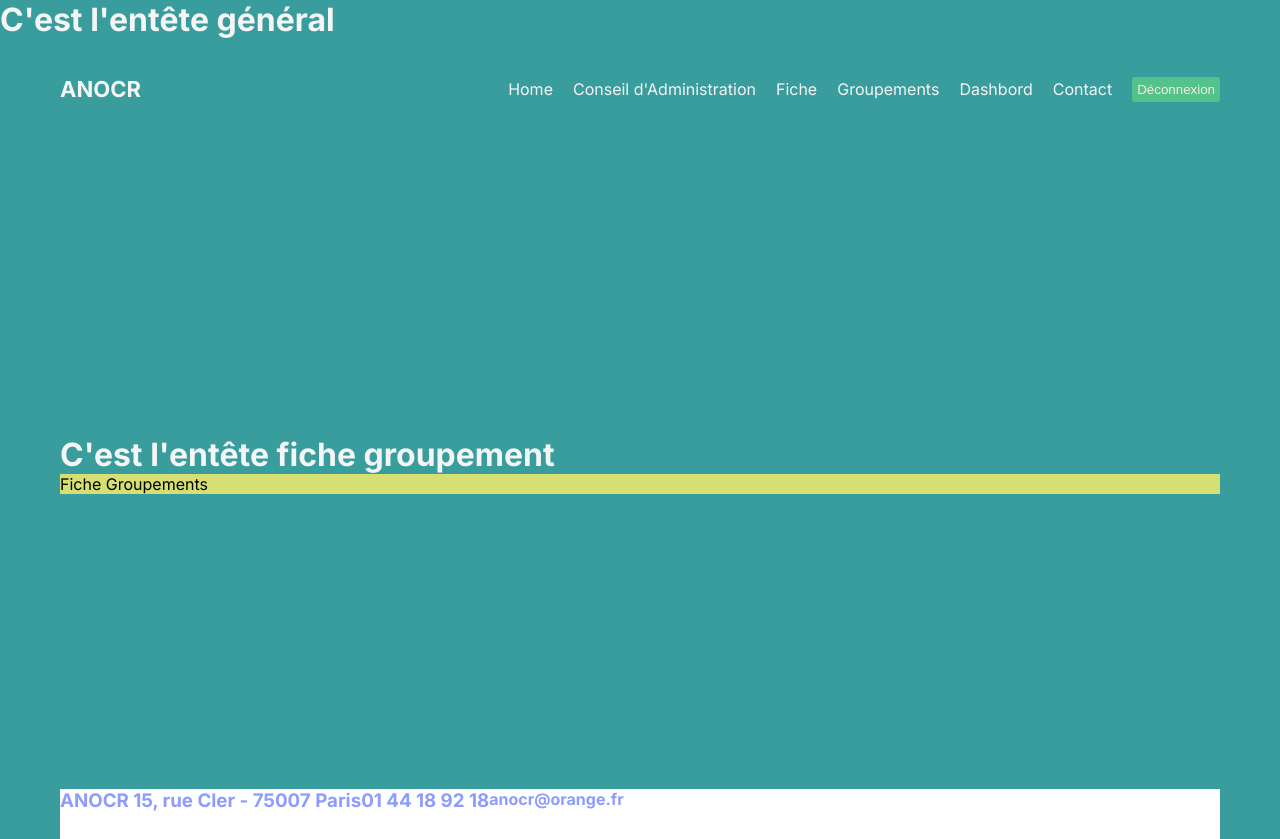
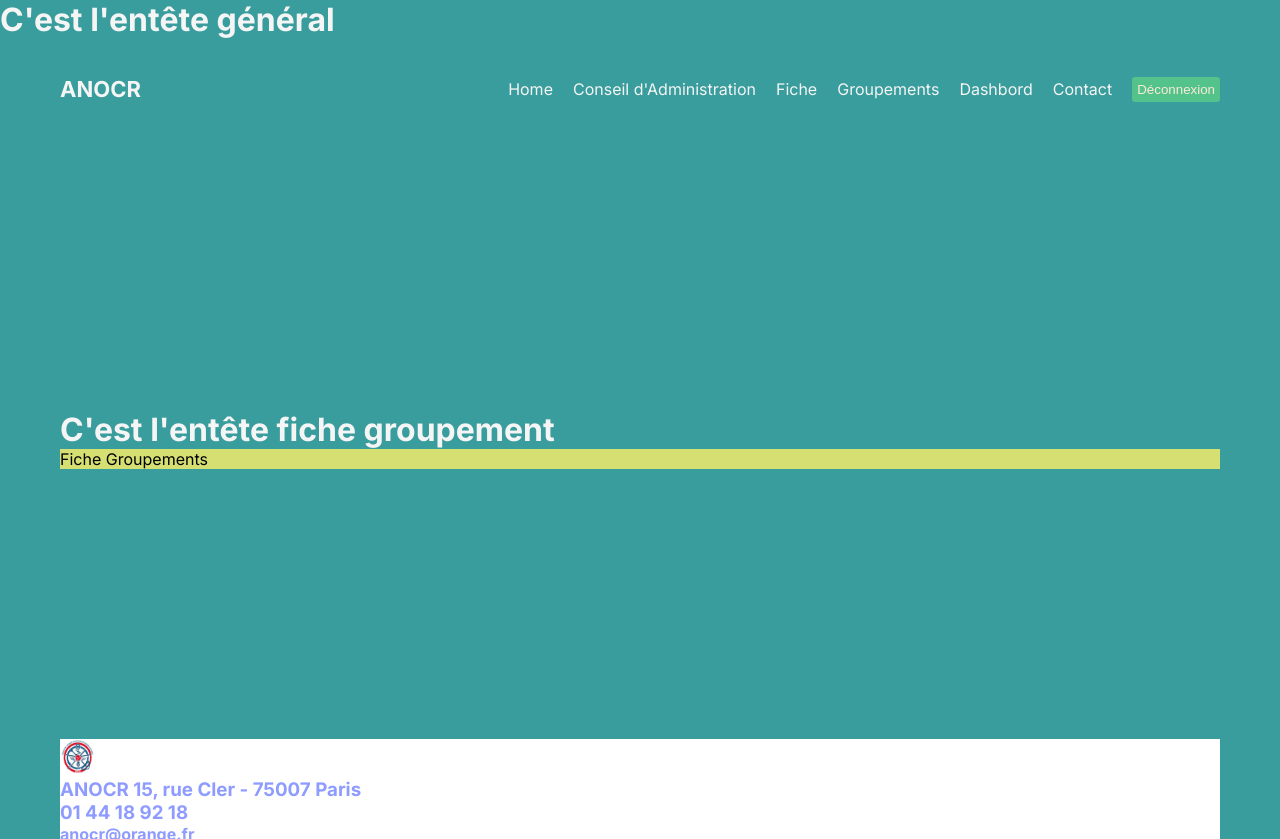
Before and after one commit to Natalina933/annuaire, a Next.js app: page /fiche in a window 1280 px wide. Built offline with nearby package versions, Linux system fonts and the light colour scheme.

Commit message:
image logo

```diff
--- a/src/components/footer/Footer.jsx
+++ b/src/components/footer/Footer.jsx
@@ -1,12 +1,16 @@
 import React from 'react'
 import styles from "./page.module.css"
+import Image from 'next/image'
 
 const Footer = () => {
     return (
         <div className={styles.container}>
-            <h3>ANOCR 15, rue Cler - 75007 Paris</h3>
-            <h3>01 44 18 92 18</h3>
-            <h4>anocr@orange.fr</h4>
+            <div>
+                <Image src="/logo.jpg" width={35} height={35} alt='contact' />
+                <h3>ANOCR 15, rue Cler - 75007 Paris</h3>
+                <h3>01 44 18 92 18</h3>
+                <h4>anocr@orange.fr</h4>
+            </div>
         </div>
 
     )
--- a/src/components/footer/page.module.css
+++ b/src/components/footer/page.module.css
@@ -1,8 +1,9 @@
-.container{
-  height: 50px;
+.container {
+  height: 100px;
   display: flex;
+  flex-direction: column;
   color: rgb(142, 155, 255);
-    background-color: rgb(255, 255, 255);
-    align-content: space-between;
+  background-color: rgb(255, 255, 255);
+  align-content: space-between;
 
-  }
+}
```
Also changed, not shown: public/logo.jpg (added).
